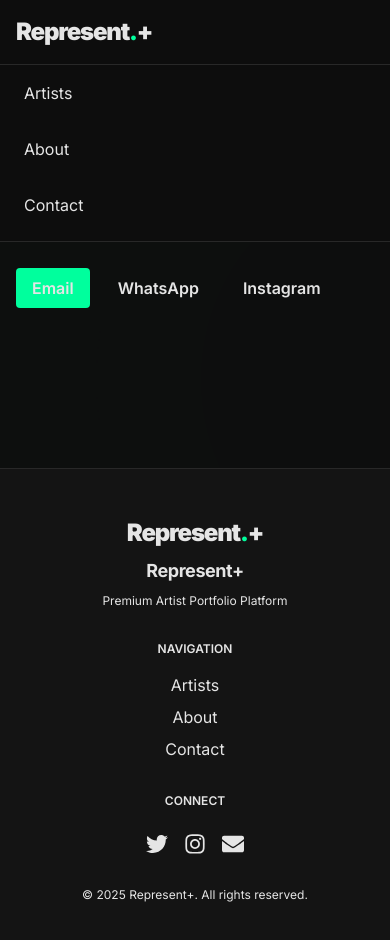
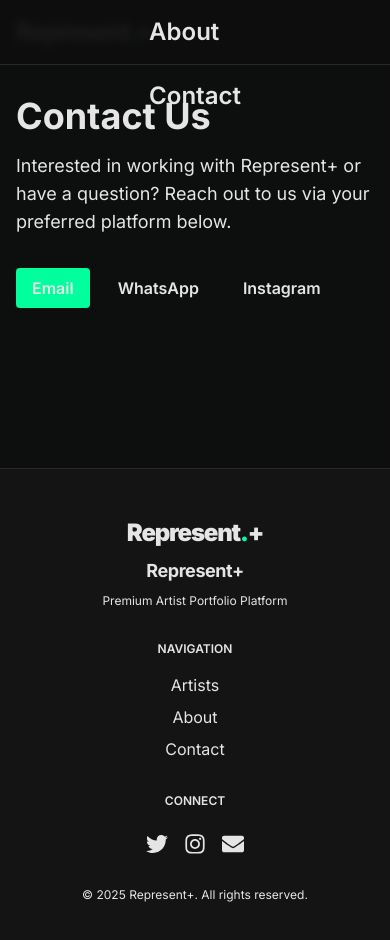
Before and after one commit to Kavs88/respresent-gpt, a Next.js app in the folder Downloads/representplusGPTfresh/: page /contact in a window 390 px wide. Both pictures are taken after a click on the button "Open menu". Shown: the top 940 px of the page. Built offline with nearby package versions, Linux system fonts and the light colour scheme.

Commit message:
Polish: ArtistCard image frame uses artist theme color as border, perfect centering, and inset effect. Final visual polish.

```diff
--- a/Downloads/representplusGPTfresh/components/artists/ArtistCard.tsx
+++ b/Downloads/representplusGPTfresh/components/artists/ArtistCard.tsx
@@ -2,13 +2,16 @@ import Link from "next/link";
 import Image from "next/image";
 import { Artist } from "@/types/artist";
 
-export function ArtistCard({ artist }: { artist: Artist }) {
+export function ArtistCard({ artist, themeColor }: { artist: Artist; themeColor?: string }) {
   return (
     <Link
       href={`/artists/${artist.id}`}
       className="group block bg-card border border-border rounded-lg p-4 text-foreground transition-all duration-300 hover:shadow-lg hover:shadow-primary/20 hover:-translate-y-1"
     >
-      <div className="relative aspect-square w-full overflow-hidden rounded-lg bg-muted/20">
+      <div
+        className={`relative aspect-square w-full overflow-hidden rounded-lg p-1`}
+        style={{ backgroundColor: artist.fields.ThemePrimaryColor || 'var(--border)' }}
+      >
         {artist.fields.ProfileImage?.[0]?.url ? (
           <Image
             src={artist.fields.ProfileImage[0].url}
@@ -16,7 +19,7 @@ export function ArtistCard({ artist }: { artist: Artist }) {
             fill
             sizes="(max-width: 768px) 100vw, (max-width: 1200px) 50vw, 33vw"
             style={{ objectFit: 'cover' }}
-            className="group-hover:scale-105 transition-transform duration-300"
+            className="rounded-md group-hover:scale-105 transition-transform duration-300"
           />
         ) : (
           <div className="w-full h-full flex items-center justify-center">
@@ -24,7 +27,7 @@ export function ArtistCard({ artist }: { artist: Artist }) {
           </div>
         )}
       </div>
-      <h3 className="mt-4 text-xl font-bold font-serif group-hover:text-primary transition-colors duration-300">{artist.fields.Name}</h3>
+      <h3 className="mt-4 text-xl md:text-2xl font-bold font-serif group-hover:text-primary transition-colors duration-300">{artist.fields.Name}</h3>
       <p className="text-muted text-sm">{artist.fields.Specialty}</p>
     </Link>
   );
--- a/Downloads/representplusGPTfresh/components/layout/Header.tsx
+++ b/Downloads/representplusGPTfresh/components/layout/Header.tsx
@@ -10,7 +10,7 @@ const navLinks = [
 ];
 
 export default function Header() {
-  const [menuOpen, setMenuOpen] = useState(false);
+  const [isMenuOpen, setIsMenuOpen] = useState(false);
   return (
     <header className="w-full fixed top-0 left-0 z-30 bg-background/95 backdrop-blur-sm border-b border-border">
       <div className="max-w-6xl mx-auto flex items-center justify-between px-4 py-3">
@@ -23,30 +23,36 @@ export default function Header() {
             </Link>
           ))}
         </nav>
-        {/* Mobile menu button */}
+        {/* Hamburger for mobile */}
         <button
           className="md:hidden flex items-center justify-center w-10 h-10 rounded hover:bg-white/10 transition"
           aria-label="Open menu"
-          onClick={() => setMenuOpen((v) => !v)}
+          onClick={() => setIsMenuOpen((v) => !v)}
         >
           <span className="block w-6 h-0.5 bg-white mb-1" />
           <span className="block w-6 h-0.5 bg-white mb-1" />
           <span className="block w-6 h-0.5 bg-white" />
         </button>
       </div>
-      {/* Mobile nav */}
-      {menuOpen && (
-        <nav className="md:hidden bg-background/95 backdrop-blur-sm border-t border-border px-4 pb-4">
-          <ul className="flex flex-col gap-4 mt-2">
+      {/* Mobile overlay menu */}
+      {isMenuOpen && (
+        <div className="fixed inset-0 z-40 bg-background/95 backdrop-blur-sm flex flex-col items-center justify-center md:hidden">
+          <button
+            className="absolute top-6 right-6 w-10 h-10 flex items-center justify-center rounded hover:bg-white/10 transition"
+            aria-label="Close menu"
+            onClick={() => setIsMenuOpen(false)}
+          >
+            <span className="block w-6 h-0.5 bg-white rotate-45 absolute" style={{ top: '50%' }} />
+            <span className="block w-6 h-0.5 bg-white -rotate-45 absolute" style={{ top: '50%' }} />
+          </button>
+          <nav className="flex flex-col gap-8 text-2xl font-semibold">
             {navLinks.map((link) => (
-              <li key={link.href}>
-                <Link href={link.href} className="block py-2 px-2 rounded hover:text-primary transition-colors" onClick={() => setMenuOpen(false)}>
-                  {link.label}
-                </Link>
-              </li>
+              <Link key={link.href} href={link.href} className="hover:text-primary transition-colors" onClick={() => setIsMenuOpen(false)}>
+                {link.label}
+              </Link>
             ))}
-          </ul>
-        </nav>
+          </nav>
+        </div>
       )}
     </header>
   );
```
